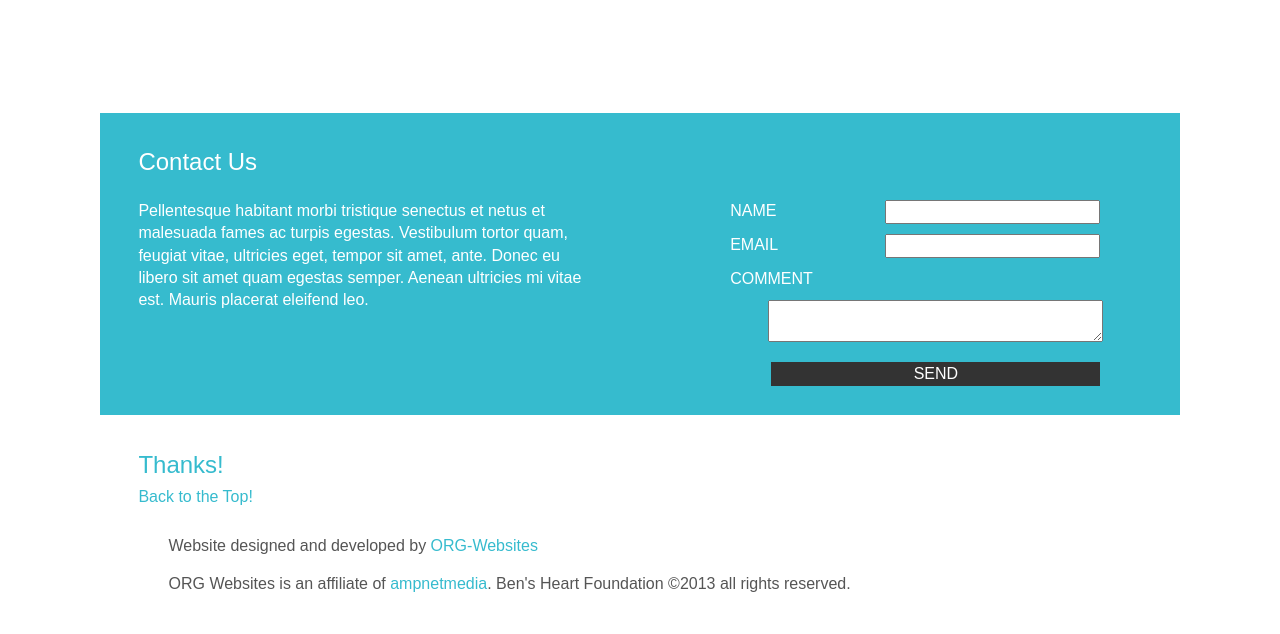
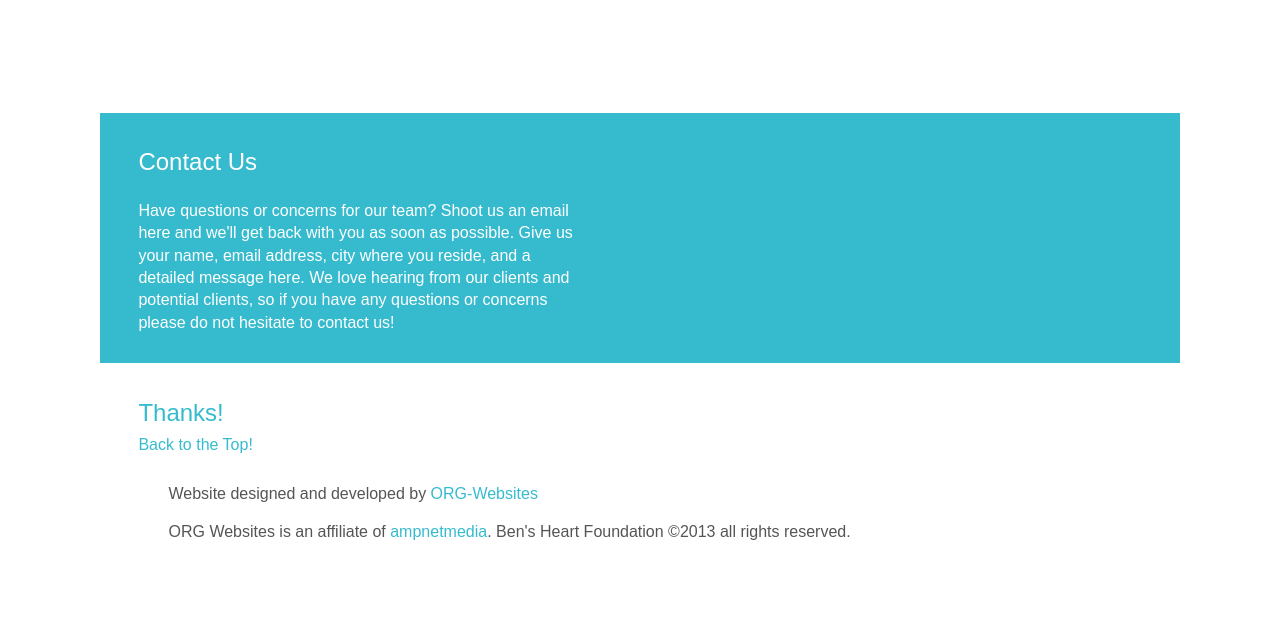
Before and after one commit to adamaoc/org-bensheart, a PHP site: the page made by views/content/index.php in a window 1280 px wide. Shown: the part 2156-2790 px from the top of the page. After the commit the page ends 2696 px from the top, so only its background shows below. Run offline with PHP 8.4, Linux system fonts and the light colour scheme; data that the repository does not hold is empty; a stand-in replaces the project's code that opens the database connection.

Commit message:
updated contact data and footer copyrite date

```diff
--- a/views/contact/contact_data.php
+++ b/views/contact/contact_data.php
@@ -2,7 +2,7 @@
 
 $contactData = array(
 	"title" => "Contact Us",
-	"content" => "Pellentesque habitant morbi tristique senectus et netus et malesuada fames ac turpis egestas. Vestibulum tortor quam, feugiat vitae, ultricies eget, tempor sit amet, ante. Donec eu libero sit amet quam egestas semper. Aenean ultricies mi vitae est. Mauris placerat eleifend leo.",
+	"content" => "Have questions or concerns for our team? Shoot us an email here and we'll get back with you as soon as possible. Give us your name, email address, city where you reside, and a detailed message here. We love hearing from our clients and potential clients, so if you have any questions or concerns please do not hesitate to contact us!",
 	"formvars" => array(
 		"contact_email" => "testsite@test.com",
 		"submit_val" => "Send"
--- a/views/content/index.php
+++ b/views/content/index.php
@@ -42,7 +42,7 @@ require_once "../contact/contact_data.php";
 <section class="contact-section clearfix">
     <h2><?php echo $contact['title']; ?></h2>
     <p class="contact-text"><?php echo $contact['content']; ?></p>
-    <form method="Post">
+    <!-- <form method="Post" action="">
         <ul>
             <li class="clearfix">
                 <label for="name">Name</label>
@@ -59,10 +59,10 @@ require_once "../contact/contact_data.php";
                 </textarea>
             </li>
             <li class="clearfix">
-                <input type="submit" class="submit" value="<?php echo $contact['formvars']['submit_val']; ?>" />
+                <input type="submit" class="submit" value="<?php //echo $contact['formvars']['submit_val']; ?>" />
             </li>
         </ul>
-    </form>
+    </form> -->
 </section>
 
 <?php
--- a/views/layout/footer.php
+++ b/views/layout/footer.php
@@ -2,7 +2,7 @@
             <h2>Thanks!</h2><a href="#top">Back to the Top!</a>
             <section class="copy">
                 <p>Website designed and developed by <a href="http://org-websites.com">ORG-Websites</a></p>
-      <p>ORG Websites is an affiliate of <a href="http://ampnetmedia.com/">ampnetmedia</a>. Ben's Heart Foundation &copy;2013 all rights reserved.</p>
+      <p>ORG Websites is an affiliate of <a href="http://ampnetmedia.com/">ampnetmedia</a>. Ben's Heart Foundation &copy;<?php echo date('Y'); ?> all rights reserved.</p>
             </section>
         </footer>
 
```
